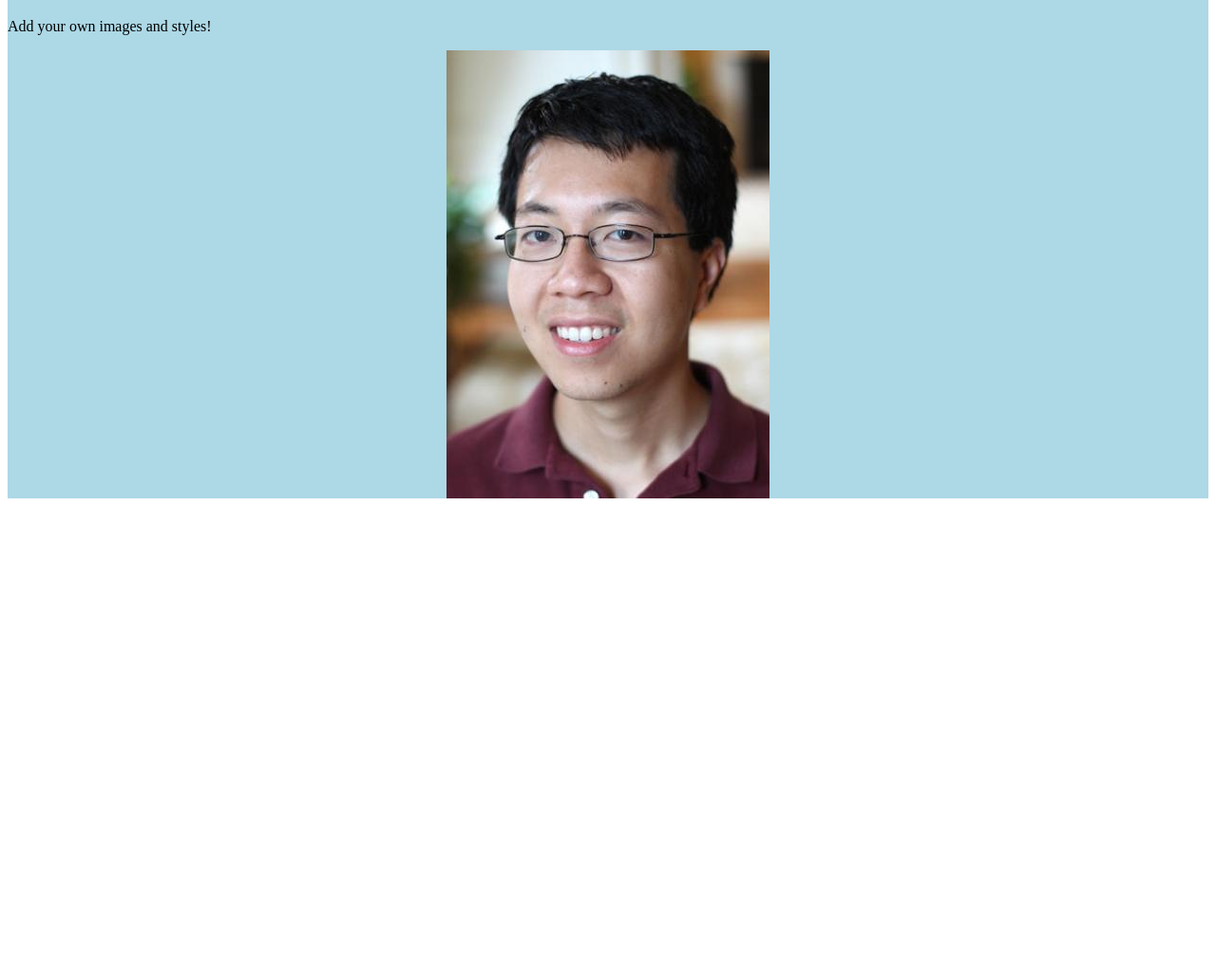
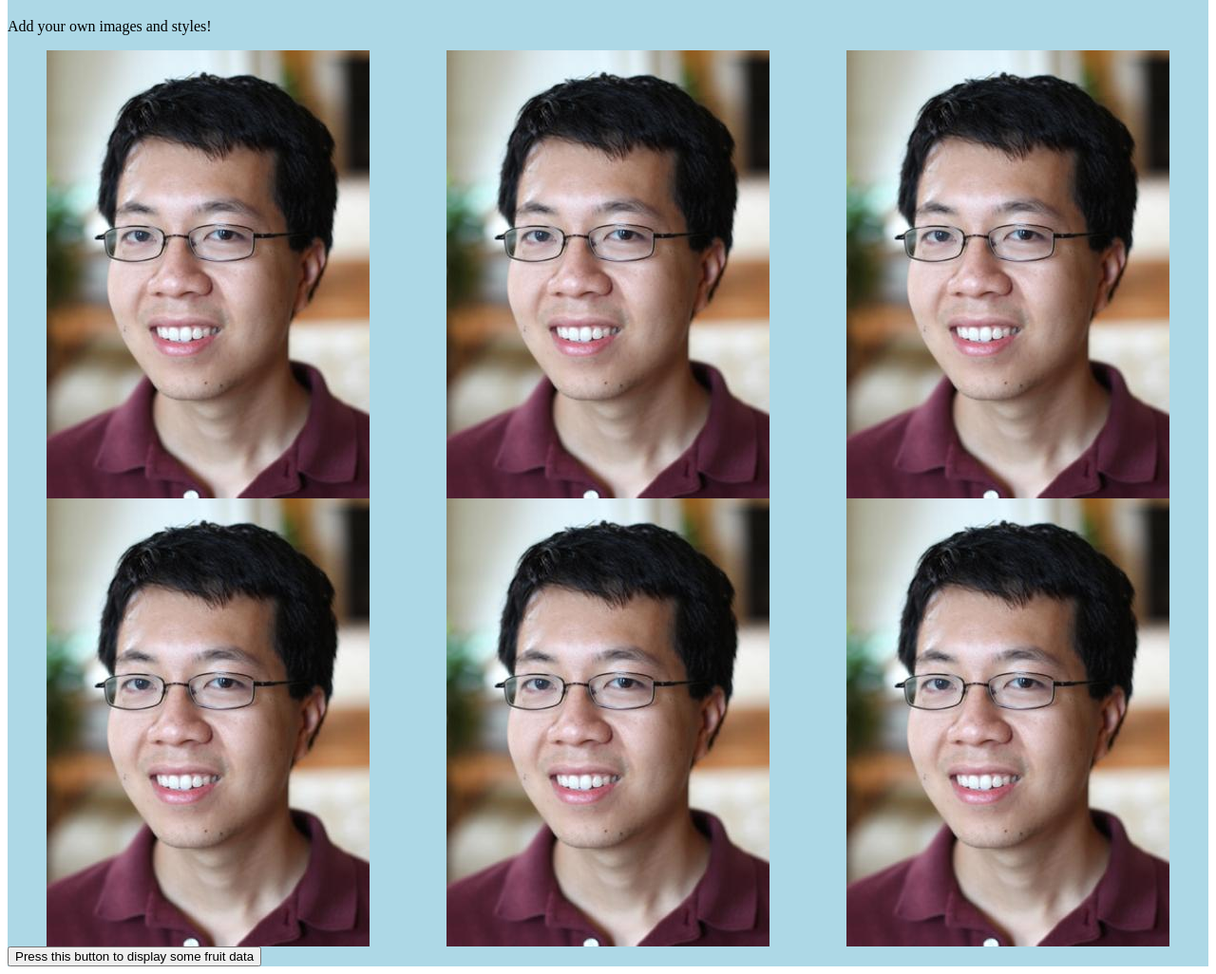
Before and after one commit to itsthemoon/cs1300-html-css-js-students, a plain HTML site: page index.html in a window 1280 px wide. Shown: the part 61-1087 px from the top of the page at 95% size. Before the commit the page ends 800 px from the top, so only its background shows below. Drawn offline with Linux system fonts and the light colour scheme.

Commit message:
Update index.html

```diff
--- a/index.html
+++ b/index.html
@@ -17,11 +17,17 @@
       <!-- TODO: PART I Add your own images and use CSS flex to make sure they work on different screen sizes -->
       <div class="gallery-container">
         <img class="gallery-item" src="./assets/jeff.jpg" alt="jeff watching u">
+        <img class="gallery-item" src="./assets/jeff.jpg" alt="jeff watching u">
+        <img class="gallery-item" src="./assets/jeff.jpg" alt="jeff watching u">
+        <img class="gallery-item" src="./assets/jeff.jpg" alt="jeff watching u">
+        <img class="gallery-item" src="./assets/jeff.jpg" alt="jeff watching u">
+        <img class="gallery-item" src="./assets/jeff.jpg" alt="jeff watching u">
       </div>
 
       <!-- TODO: PART II Uncomment the line below, and hook up this button to display data from an API -->
-      <!-- <button onclick="updatePage()">Press this button to display some fruit data</button> -->
+      <button onclick="updatePage()">Press this button to display some fruit data</button>
     </div>
+    <div id="sugarover15"></div>
   </body>
 
 </html>
```
